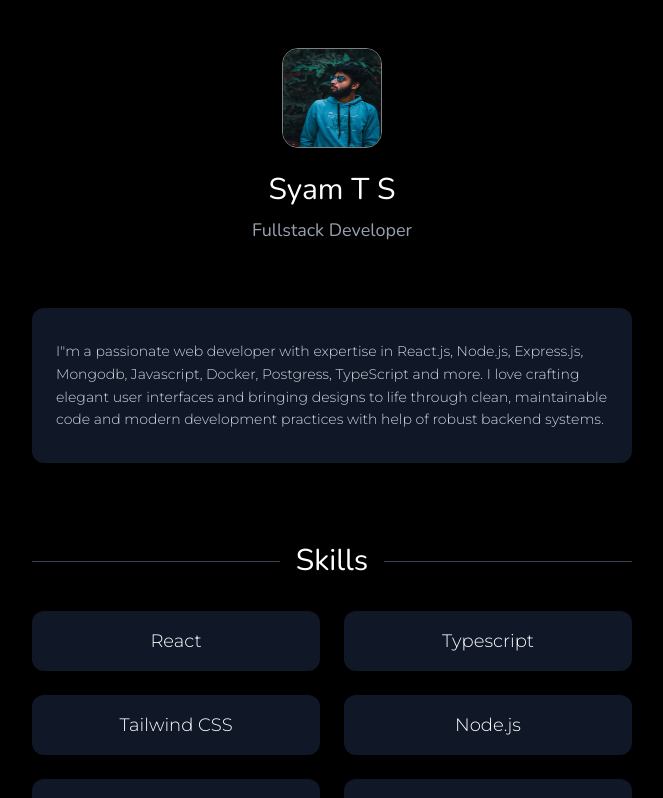
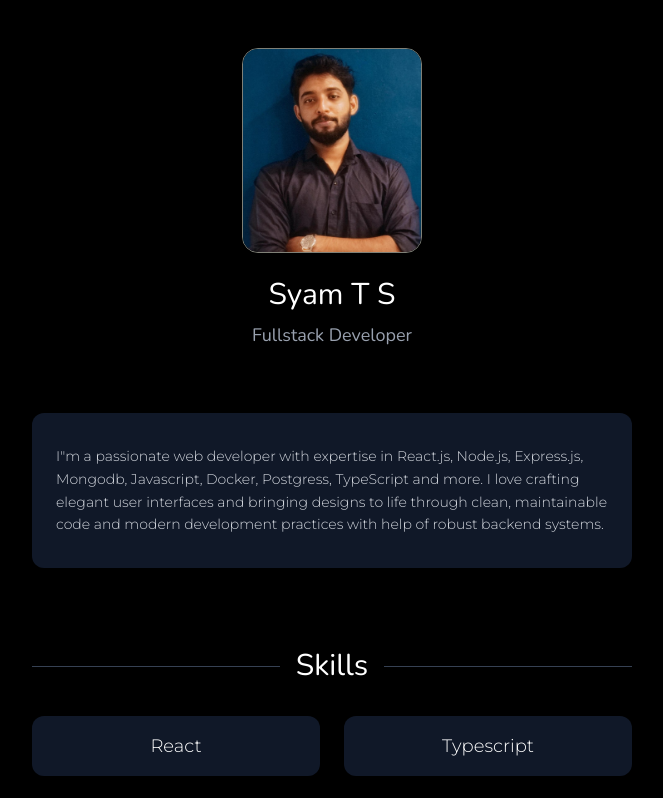
Before and after one commit to syam-ts/Portfolio, a React (Vite) app: page / in a window 1280 px wide. Shown: the top 798 px of the page, without its empty margins (308-971 px from the left). Built offline with nearby package versions, Linux system fonts and the light colour scheme.

Commit message:
chore: modified profile picture

```diff
--- a/index.html
+++ b/index.html
@@ -11,7 +11,7 @@
       rel="stylesheet"
     />
     <meta name="viewport" content="width=device-width, initial-scale=1.0" />
-    <title>SyamTS</title>
+    <title> Syam T S </title>
   </head>
   <body>
     <div id="root"></div>
--- a/src/App.tsx
+++ b/src/App.tsx
@@ -15,9 +15,9 @@ const App: React.FC = () => {
           <div className="relative mb-6">
             <div className="absolute inset-0"></div>
             <img
-              src="profile-pic.jpg"
+              src="profile-pic2.jpg"
               alt="Syam T S"
-              className="w-28 h-28 sm:w-[100px] sm:h-[100px] rounded-2xl border border-[#7f8077] relative z-10"
+              className="w-28 h-28 sm:w-[180px] sm:h-[205px] rounded-2xl border object-fill border-[#7f8077] relative z-10"
             />
           </div>
           <h1 className="text-2xl sm:text-3xl font-bold bg-white bg-clip-text text-transparent nunito-regular">
```
Also changed, not shown: public/profile-pic2.jpg (added).
